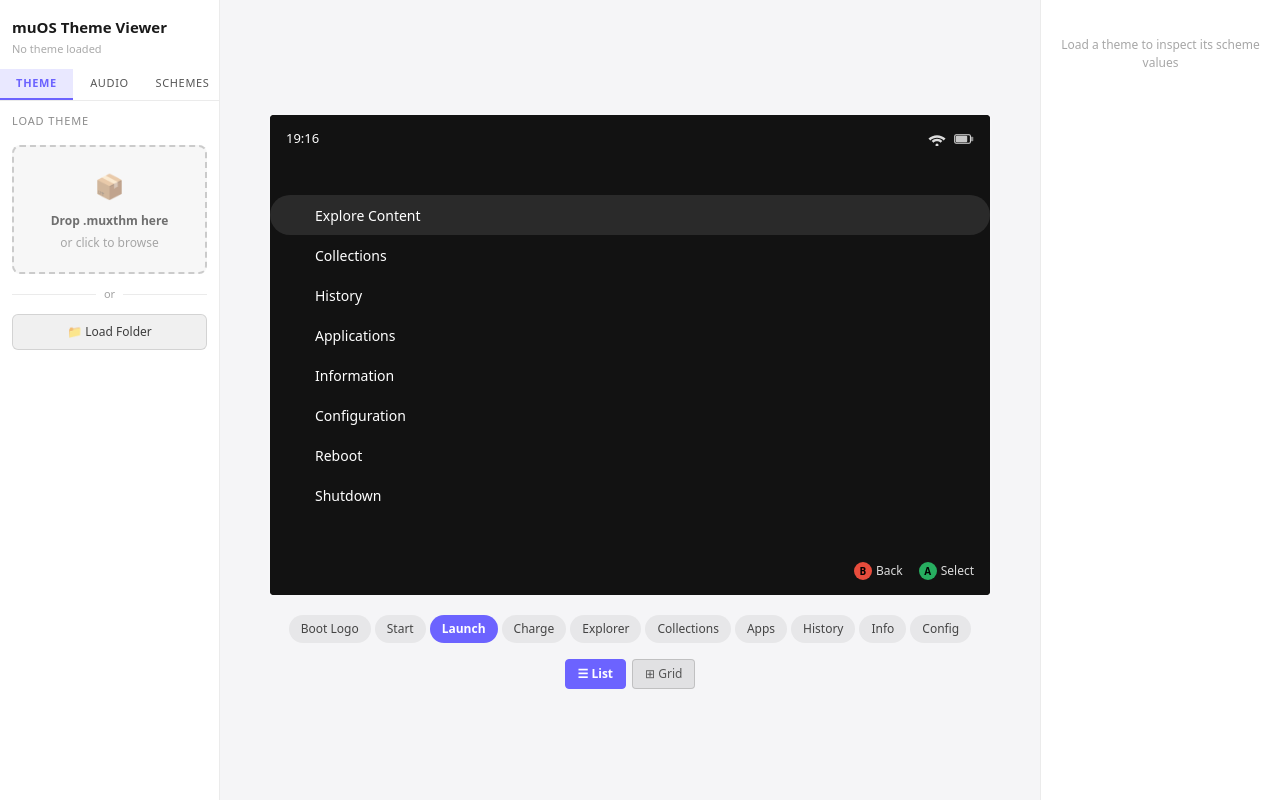
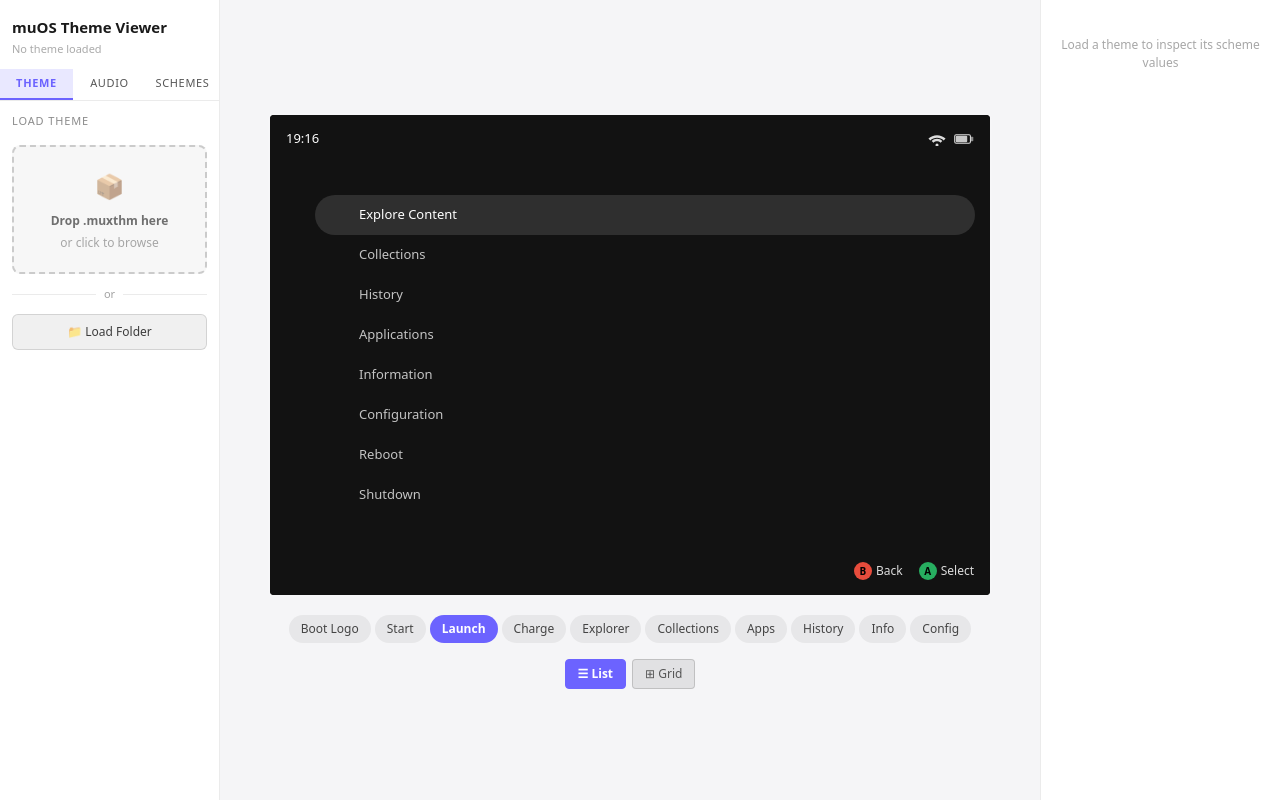
Before and after one commit to dhinakar-v/muos-theme-viewer, a React (Vite) app: page / in a window 1280 px wide. Built offline with nearby package versions, Linux system fonts and the light colour scheme.

Commit message:
fix: list item highlight uses narrow pill shape matching native

```diff
--- a/src/components/ListItem.tsx
+++ b/src/components/ListItem.tsx
@@ -1,3 +1,5 @@
+import React from 'react';
+
 interface ListItemProps {
   text: string;
   focused?: boolean;
@@ -13,33 +15,77 @@ export default function ListItem({ text, focused = false, glyphSrc, fallbackText
       style={{
         display: 'flex',
         alignItems: 'center',
-        padding: '0 var(--mux-list-pad-right, 15px) 0 var(--mux-list-pad-left, 45px)',
-        height: '40px',
-        background: focused ? 'var(--mux-list-focus-bg, rgba(255,255,255,0.1))' : 'var(--mux-list-default-bg, transparent)',
-        color: focused ? 'var(--mux-list-focus-text, #ffffff)' : 'var(--mux-list-default-text, #ffffff)',
-        borderRadius: focused ? '30px' : '0',
-        gap: '10px',
-        fontSize: '14px',
+        height: 40,
+        paddingLeft: 'var(--mux-list-pad-left, 45px)',
+        paddingRight: 'var(--mux-list-pad-right, 15px)',
         ...style,
+      }}
+    >
+      {/* Pill highlight wraps the content row */}
+      <div
+        style={{
+          display: 'flex',
+          alignItems: 'center',
+          flex: 1,
+          height: '100%',
+          paddingLeft: 10,
+          paddingRight: 10,
+          borderRadius: focused ? 30 : 0,
+          background: focused
+            ? 'var(--mux-list-focus-bg, rgba(255,255,255,0.12))'
+            : 'transparent',
+          color: focused
+            ? 'var(--mux-list-focus-text, #ffffff)'
+            : 'var(--mux-list-default-text, rgba(255,255,255,0.75))',
+          transition: 'background 0.15s',
+          gap: 10,
+        }}
+      >
+        {/* Glyph */}
+        <div
+          style={{
+            width: 24,
+            height: 24,
+            flexShrink: 0,
+            display: 'flex',
+            alignItems: 'center',
+            justifyContent: 'center',
           }}
         >
           {glyphSrc ? (
             <img
               src={glyphSrc}
               alt=""
-          style={{ width: '24px', height: '24px', objectFit: 'contain', flexShrink: 0, opacity: 0.9 }}
+              style={{
+                width: 24,
+                height: 24,
+                objectFit: 'contain',
+                filter: 'brightness(0) invert(1)',
+              }}
             />
           ) : fallbackText ? (
-        <span style={{ width: '24px', height: '24px', display: 'flex', alignItems: 'center', justifyContent: 'center', fontSize: '16px', flexShrink: 0 }}>
-          {fallbackText}
-        </span>
+            <span style={{ fontSize: 16 }}>{fallbackText}</span>
           ) : null}
-      <span style={{ flex: 1, overflow: 'hidden', textOverflow: 'ellipsis', whiteSpace: 'nowrap' }}>
+        </div>
+
+        {/* Text */}
+        <span
+          style={{
+            flex: 1,
+            fontSize: 13,
+            overflow: 'hidden',
+            textOverflow: 'ellipsis',
+            whiteSpace: 'nowrap',
+          }}
+        >
           {text}
         </span>
+
+        {/* Optional right value */}
         {value && (
-        <span style={{ opacity: 0.7, fontSize: '13px', flexShrink: 0 }}>{value}</span>
+          <span style={{ fontSize: 12, opacity: 0.6, flexShrink: 0 }}>{value}</span>
         )}
+      </div>
     </div>
   );
 }
```
Lines whose indentation alone changed are shown as unchanged.
